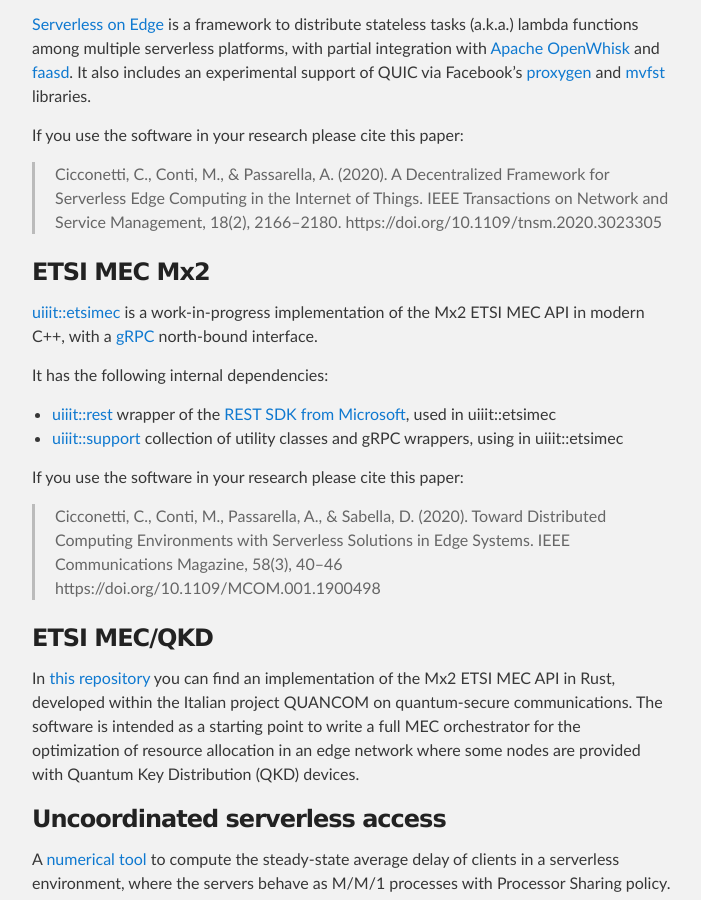
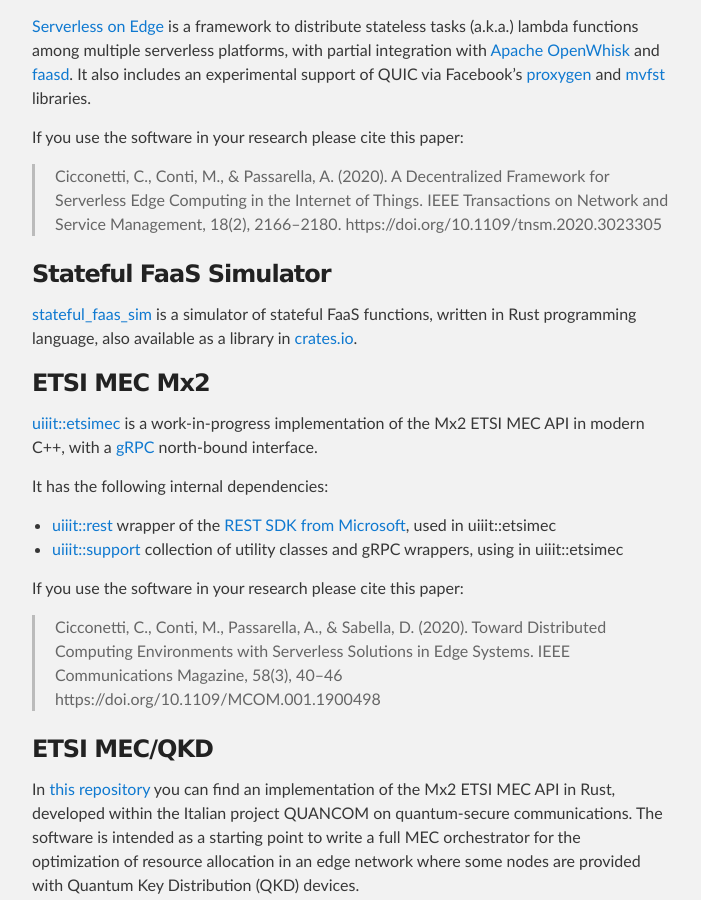
Before and after one commit to ccicconetti/ccicconetti.github.io, a Jekyll site: the page built from software.md, in a window 1280 px wide and 900 px high, scrolled down 1363 px. Shown: the whole window, without its empty margins (288-989 px from the left). Built offline with Jekyll 4.4.1, drawn with Linux system fonts in a browser that asks for light colours; some of the changed text lies outside the part shown.

Commit message:
Add stateful_faas_sim to software page

```diff
--- a/software.md
+++ b/software.md
@@ -14,8 +14,9 @@ _Therefore, all the software that I developed which could be of interest to the
 Here is a list of open source projects grouped by topic:
 
 - [Serverless](#serverless)
-- [EDGELESS](#edgeless)
+  - [EDGELESS](#edgeless)
   - [ServerlessOnEdge](#serverlessonedge)
+  - [Stateful FaaS Simulator](#stateful-faas-simulator)
   - [ETSI MEC Mx2](#etsi-mec-mx2)
   - [ETSI MEC/QKD](#etsi-mecqkd)
   - [Uncoordinated serverless access](#uncoordinated-serverless-access)
@@ -32,7 +33,7 @@ If you do not find sufficient documentation to use the tools, or there is some i
 
 ## Serverless
 
-## EDGELESS
+### EDGELESS
 
 [EDGELESS](https://edgeless-project.eu/) is a collaborative project
 funded by the European Union under the Horizon Europe framework
@@ -64,6 +65,13 @@ If you use the software in your research please cite this paper:
 > A Decentralized Framework for Serverless Edge Computing in the Internet of Things.
 > IEEE Transactions on Network and Service Management, 18(2), 2166–2180.
 > https://doi.org/10.1109/tnsm.2020.3023305
+
+### Stateful FaaS Simulator
+
+[stateful_faas_sim](https://github.com/ccicconetti/stateful-faas-sim) is a
+simulator of stateful FaaS functions, written in Rust programming language,
+also available as a library in
+[crates.io](https://crates.io/crates/stateful_faas_sim).
 
 ### ETSI MEC Mx2
 
```
